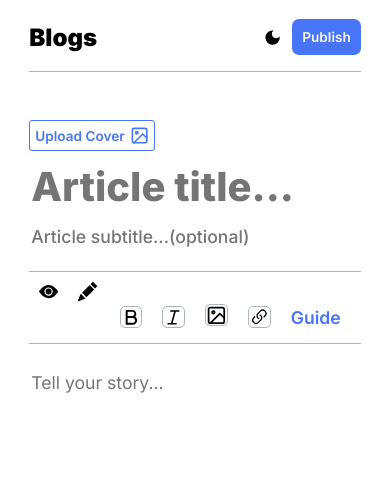
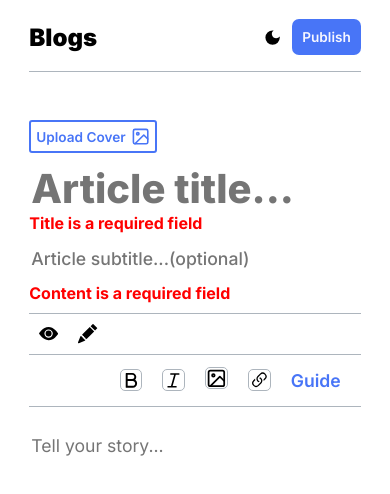
Before and after one commit to Shivani-1524/blog-apiwiz-frontend, a React (Create React App) app: page /create in a window 390 px wide. Both pictures are taken after a click on the button "Publish". Shown: the top 494 px of the page. Built offline with nearby package versions, Linux system fonts and the light colour scheme.

Commit message:
style: hr tag, tools row responsiveness

```diff
--- a/src/App.css
+++ b/src/App.css
@@ -136,6 +136,14 @@ a::after {
   transition: transform 250ms ease-in;
 }
 
+hr{
+  margin-top: 2rem;
+  margin-bottom: 2rem;
+  height: 1px;
+  background-color: var(--grey);
+  width: 95%;
+}
+
 a:hover {
   cursor: pointer;
 }
@@ -178,13 +186,14 @@ p.icon-txt{
 .btn-primary-outline{
   border-radius: 3px;
   padding: 5px;
-  border: 1px solid var(--primary-color);
+  border: 2px solid var(--primary-color);
   color: var(--primary-color);
   font-size: 0.85rem;
   font-weight: 600;
   gap: 5px;
   display: flex;
   align-items: center;
+  background-color: white;
 }
 .icon-md{
   font-size: 1.2rem;
--- a/src/Pages/CreatePage/CreatePage.jsx
+++ b/src/Pages/CreatePage/CreatePage.jsx
@@ -110,21 +110,21 @@ const CreatePage = () => {
         onChange={(e)=>{
             setBlogContent({...blogContent, title: e.target.value})
         }} />
-        {blogErrors.title && <p className="error-txt">{errors.title}</p>}
+        {blogErrors.title && <p className="error-txt">{blogErrors.title}</p>}
 
         <label className='sr-only' htmlFor="blog-subtitle">Subtitle</label>
         <input placeholder='Article subtitle...(optional)' className='blog-subtitle-input' id="blog-subtitle" type="text" value={blogContent.subtitle}
         onChange={(e)=>{
             setBlogContent({...blogContent, subtitle: e.target.value})
         }} />
-
+  {blogErrors.content && <p className="error-txt">{blogErrors.content}</p>}
         <div className="divider mg-t-10 mg-b-10"></div>
         <div className="tools-row">
             <BsFillEyeFill onClick={()=>{setPreviewMode(true)}} className='icon-md' />
             <BsFillPencilFill onClick={()=>{setPreviewMode(false)}} className='icon-md' />
         </div>
           {previewMode && <div className="divider mg-b-10 mg-t-10"></div>}
-          {blogErrors.content && <p className="error-txt">{errors.content}</p>}
+          <div className="divider mg-b-10 mg-t-10 sm-show"></div>
         {previewMode ?  <BlogPreview blogContent={blogContent} /> :
         <BlogInput setBlogContent={setBlogContent} blogContent={blogContent} />}
     </div>
--- a/src/Pages/CreatePage/createpage.css
+++ b/src/Pages/CreatePage/createpage.css
@@ -36,7 +36,6 @@
   font-size: 2.5rem;
 }
 
-
 .img-preview{
     height: 20rem;
     width: 95%;
@@ -58,3 +57,12 @@
   justify-content: end;
   margin-right: 20px;
 }
+.sm-show{
+  display: none;
+}
+
+@media only screen and (max-width: 700px) {
+  .sm-show{
+    display: block;
+  }
+}
```
